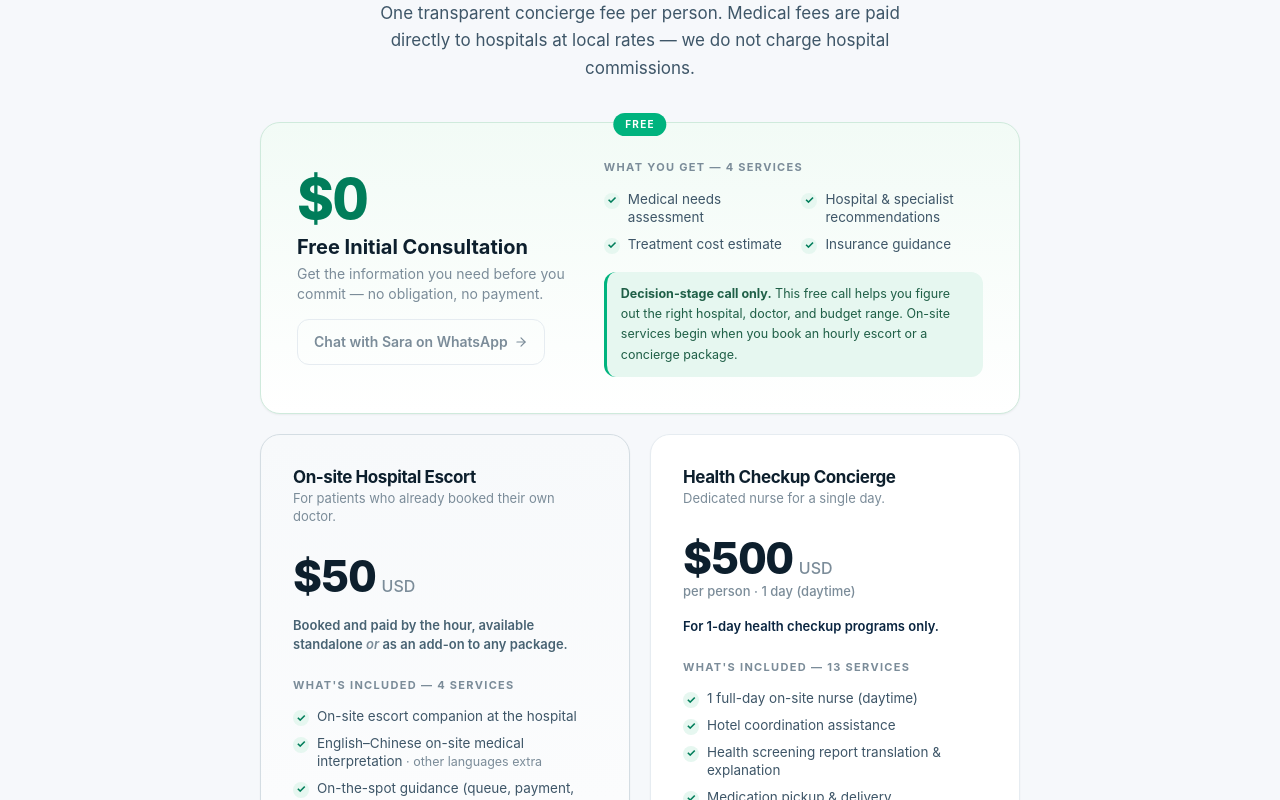
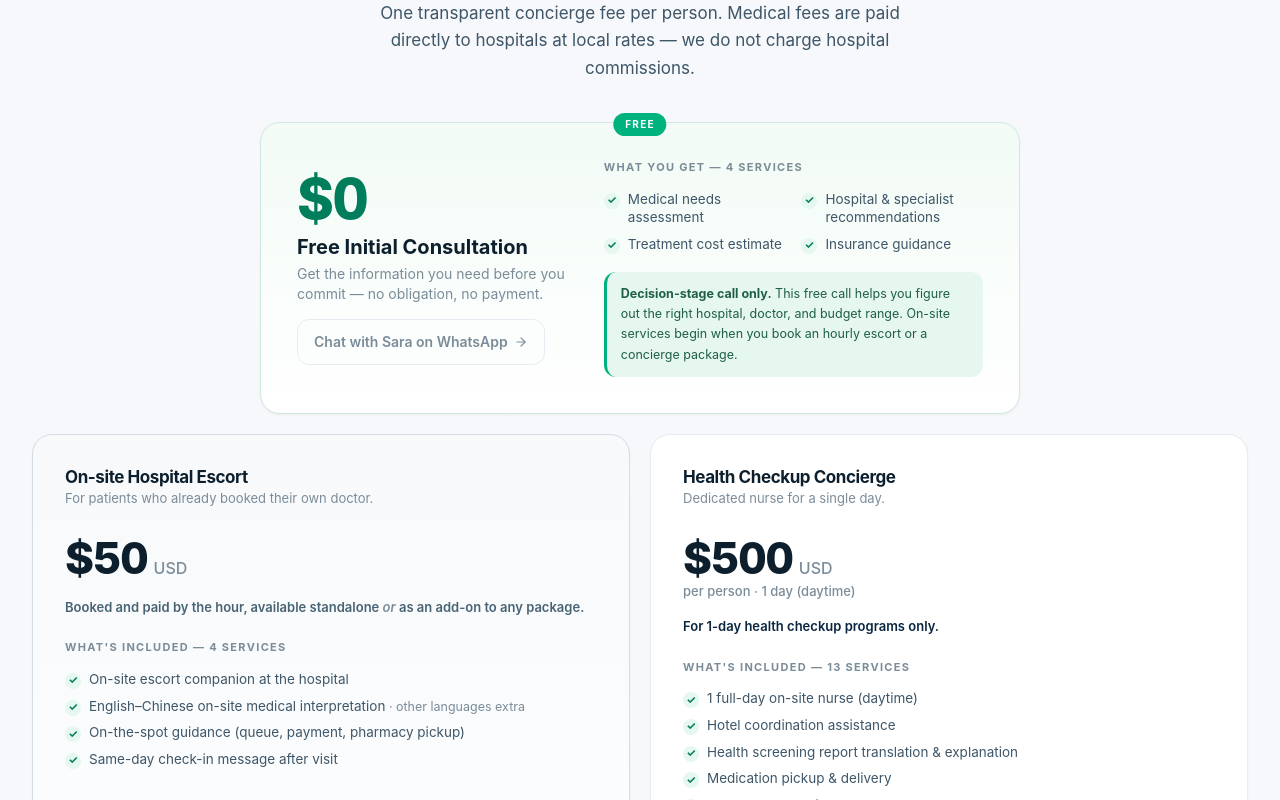
Before and after one commit to linglingsaiko/ShanghaiMed, a Next.js app: page / in a window 1280 px wide. Shown: the part 7440-8240 px from the top of the page. Built offline with nearby package versions, Linux system fonts and the light colour scheme; no server answers.

Commit message:
Pricing v5.1: widen container to match Care Team (max-w-7xl section-container), 2-col rows fill full width

```diff
--- a/components/sections/Pricing.tsx
+++ b/components/sections/Pricing.tsx
@@ -270,7 +270,7 @@ const Pricing: React.FC = () => {
 
   return (
     <section id="pricing" className="py-16 md:py-24" style={{ background: '#f6f8fb' }}>
-      <div className="max-w-[1140px] mx-auto px-4 sm:px-6">
+      <div className="section-container">
         {/* Section Header */}
         <div className="text-center mb-10">
           <span className="inline-block text-[11px] font-bold tracking-[0.18em] uppercase text-[#007d5a] bg-[#e6f7f0] px-3 py-1.5 rounded-full mb-3">
@@ -344,7 +344,7 @@ const Pricing: React.FC = () => {
           cards.filter(c => c.kind === 'hourly' || c.kind === 'checkup'),
           cards.filter(c => c.kind === 'essential' || c.kind === 'surgery'),
         ].map((row, rIdx) => (
-          <div key={rIdx} className="grid grid-cols-1 md:grid-cols-2 gap-5 max-w-[760px] mx-auto mb-5 items-stretch">
+          <div key={rIdx} className="grid grid-cols-1 md:grid-cols-2 gap-5 mb-5 items-stretch">
             {row.map(card => {
               const name = resolveT(card.nameKey, card.nameFallback)
               const subtitle = resolveT(card.subtitleKey, card.subtitleFallback)
@@ -425,7 +425,7 @@ const Pricing: React.FC = () => {
         ))}
 
         {/* Integrated Pricing FAQ — 9 questions */}
-        <div className="mt-12 max-w-[760px] mx-auto">
+        <div className="mt-12">
           <h2 className="text-[22px] font-bold text-center text-[#0d1f2d] tracking-tight mb-1.5">
             {t('pricing.faqTitle')}
           </h2>
```
